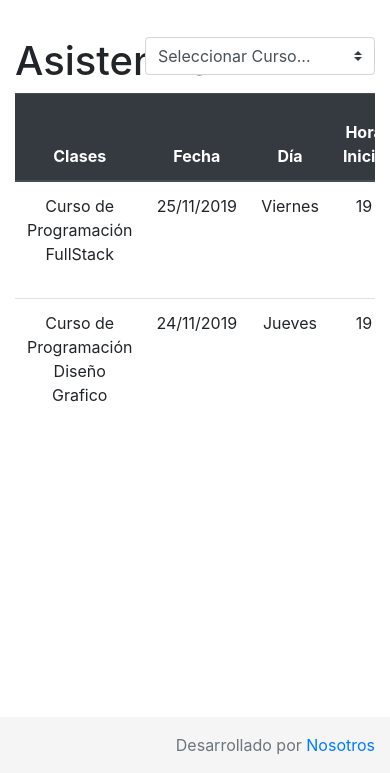
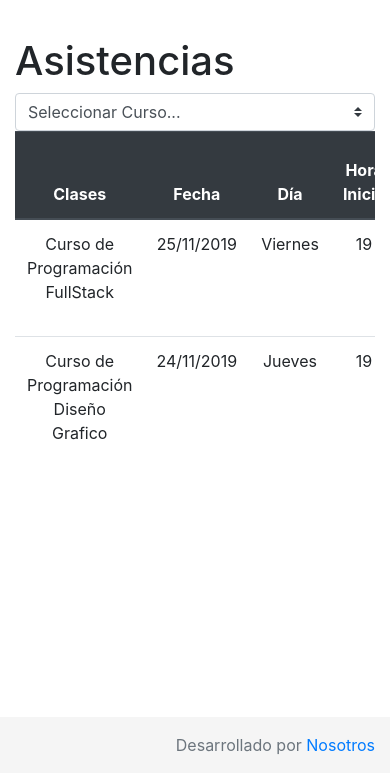
Before and after one commit to mariela21180/institucional-cfp, a website: page proyecto/client/asistencias.html in a window 390 px wide. Shown: the part 71-844 px from the top of the page. Drawn offline with Linux system fonts and the light colour scheme; sample sign-in values are in the browser's storage.

Commit message:
#8 - Correcciones responsive

```diff
--- a/proyecto/client/asistencias.html
+++ b/proyecto/client/asistencias.html
@@ -22,10 +22,10 @@
     <main role="main" class="flex-shrink-0">
         <div class="container">
             <div class="row mt-5">
-                <div class="col-4">
+                <div class="col-12 col-md-6 col-sm-12">
                     <h1 class="">Asistencias</h1>
                 </div>
-                <div class="text-center col-8">
+                <div class="text-center col-12 col-md-6 col-sm-12">
 
                     <select name="" id="" class="custom-select " type="text">
                         <option value="$">Seleccionar Curso...</option>
```
Also changed, not shown: proyecto/client/formularios.html (+1 -1 lines).
